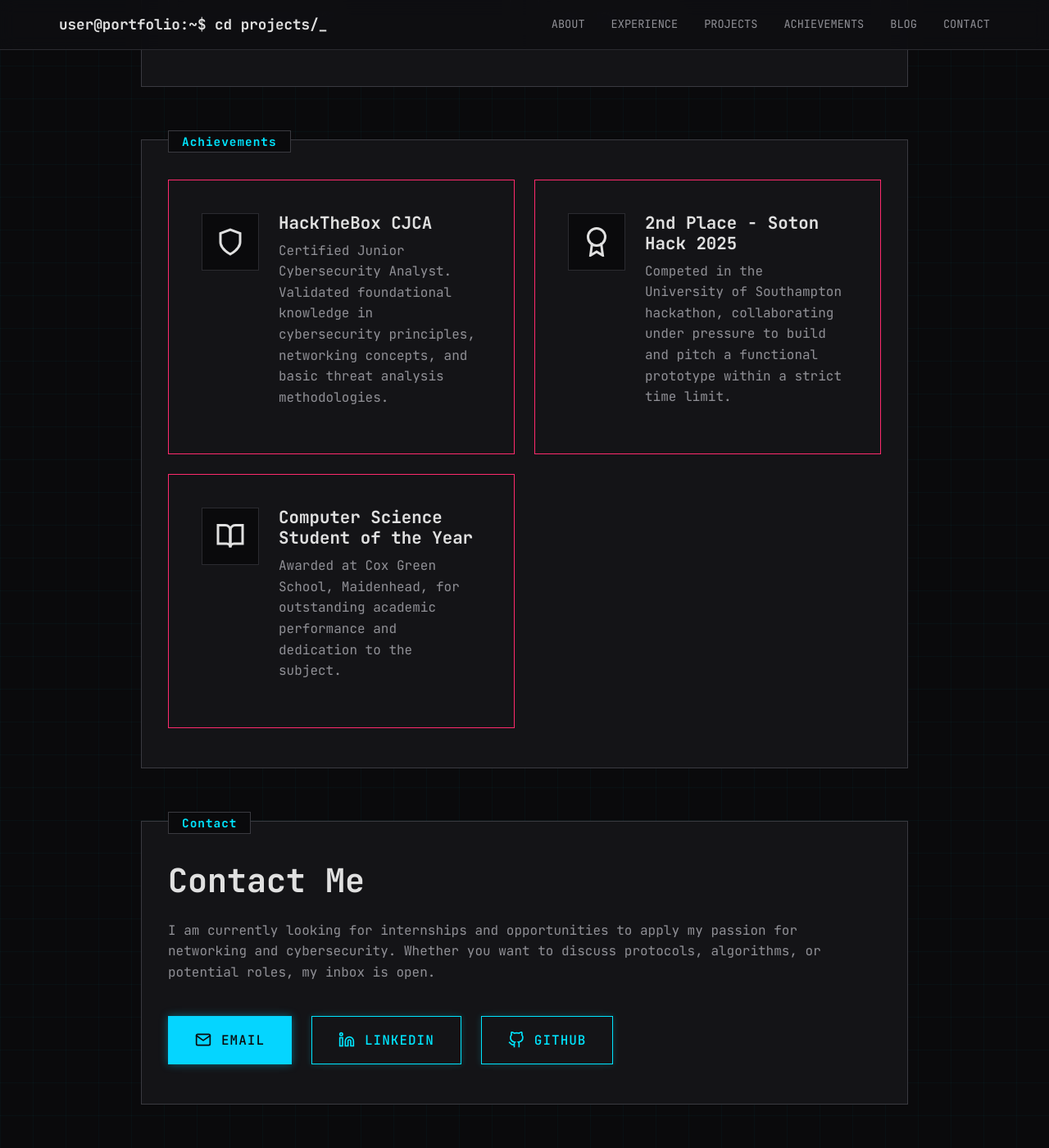
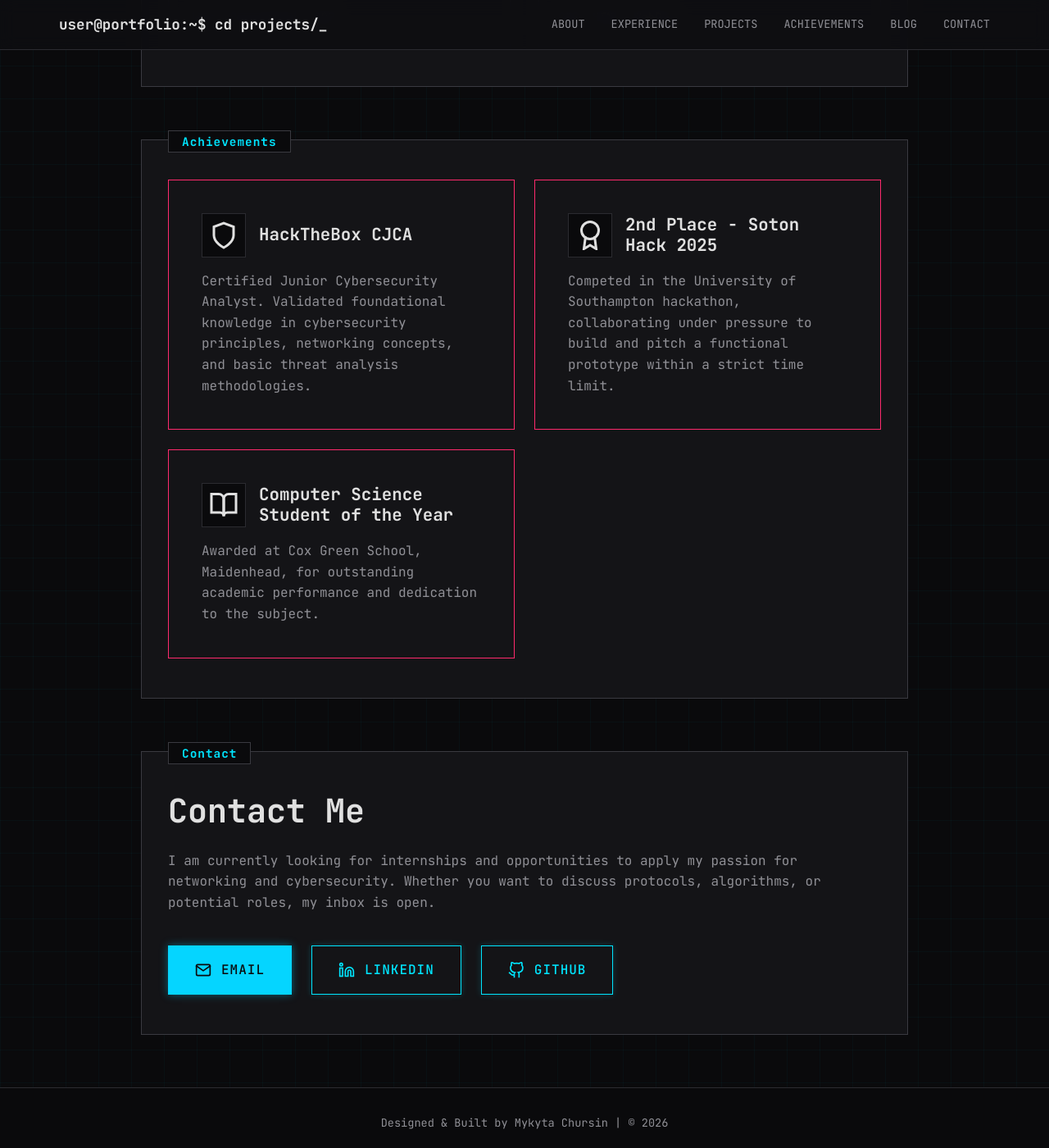
Before and after one commit to takymy/takymy.github.io, a Jekyll site: the page built from index.html, in a window 1280 px wide and 1400 px high, scrolled down 2751 px. Shown: the whole window at 82% size. Built offline with Jekyll 4.4.1, drawn with Linux system fonts in a browser that asks for light colours.

Commit message:
Enhance mobile grid overflow and restyle achievement blocks

```diff
--- a/assets/css/main.css
+++ b/assets/css/main.css
@@ -456,7 +456,7 @@ h1, h2, h3, h4 {
    ========================================= */
 .projects-grid {
     display: grid;
-    grid-template-columns: repeat(auto-fill, minmax(300px, 1fr));
+    grid-template-columns: repeat(auto-fill, minmax(min(100%, 300px), 1fr));
     gap: 2rem;
 }
 
@@ -520,14 +520,15 @@ h1, h2, h3, h4 {
    ========================================= */
 .achievements-list {
     display: grid;
-    grid-template-columns: repeat(auto-fill, minmax(300px, 1fr));
+    grid-template-columns: repeat(auto-fill, minmax(min(100%, 300px), 1fr));
     gap: 1.5rem;
 }
 
 .achievement-item {
     display: flex;
-    gap: 1.5rem;
-    align-items: flex-start;
+    flex-direction: column;
+    gap: 1rem;
+    align-items: stretch;
     border-color: var(--accent-danger); /* Gold trim */
     transition: all 0.3s ease;
 }
@@ -538,14 +539,21 @@ h1, h2, h3, h4 {
     transform: translateY(-4px);
 }
 
+.achievement-header {
+    display: flex;
+    align-items: center;
+    gap: 1rem;
+}
+
 .achievement-icon {
-    font-size: 2.5rem;
+    font-size: 2rem;
     background-color: var(--bg-dark);
     border: 1px solid var(--border-color);
-    padding: 1rem;
+    padding: 0.5rem;
     display: flex;
     align-items: center;
     justify-content: center;
+    flex-shrink: 0;
 }
 
 .achievement-content {
@@ -554,14 +562,14 @@ h1, h2, h3, h4 {
 
 .achievement-title {
     font-size: 1.1rem;
-    margin-bottom: 0.5rem;
+    margin-bottom: 0;
     color: var(--text-primary);
 }
 
 .achievement-desc {
     font-size: 0.9rem;
     color: var(--text-secondary);
-    margin-bottom: 1rem;
+    margin-bottom: 0;
     font-family: var(--font-mono);
 }
 
@@ -617,6 +625,10 @@ h1, h2, h3, h4 {
 @media (max-width: 768px) {
     .desktop-only {
         display: none !important;
+    }
+
+    .logo {
+        font-size: 0.95rem; /* Shrink logo slightly to prevent pushing hamburger menu */
     }
 
     .mobile-only {
@@ -742,6 +754,10 @@ h1, h2, h3, h4 {
    EXTREME MOBILE / TINY DEVICES (< 400px)
    ========================================= */
 @media (max-width: 400px) {
+    .logo {
+        font-size: 0.85rem;
+    }
+
     .nav-container {
         padding: 1rem;
     }
--- a/index.html
+++ b/index.html
@@ -102,6 +102,7 @@ layout: default
         <div class="achievements-list">
             {% for item in site.data.achievements %}
             <div class="achievement-item block-card large-block">
+                <div class="achievement-header">
                     <div class="achievement-icon">
                         {% if item.icon == 'shield' %}
                         <svg xmlns="http://www.w3.org/2000/svg" width="36" height="36" viewBox="0 0 24 24" fill="none" stroke="currentColor" stroke-width="2" stroke-linecap="square" stroke-linejoin="miter"><path d="M12 22s8-4 8-10V5l-8-3-8 3v7c0 6 8 10 8 10z"></path></svg>
@@ -111,8 +112,9 @@ layout: default
                         <svg xmlns="http://www.w3.org/2000/svg" width="36" height="36" viewBox="0 0 24 24" fill="none" stroke="currentColor" stroke-width="2" stroke-linecap="square" stroke-linejoin="miter"><path d="M2 3h6a4 4 0 0 1 4 4v14a3 3 0 0 0-3-3H2z"></path><path d="M22 3h-6a4 4 0 0 0-4 4v14a3 3 0 0 1 3-3h7z"></path></svg>
                         {% endif %}
                     </div>
+                    <h3 class="achievement-title">{{ item.title }}</h3>
+                </div>
                 <div class="achievement-content">
-                    <h3 class="achievement-title">{{ item.title }}</h3>
                     <p class="achievement-desc">{{ item.description }}</p>
                 </div>
             </div>
```
Lines whose indentation alone changed are shown as unchanged.
